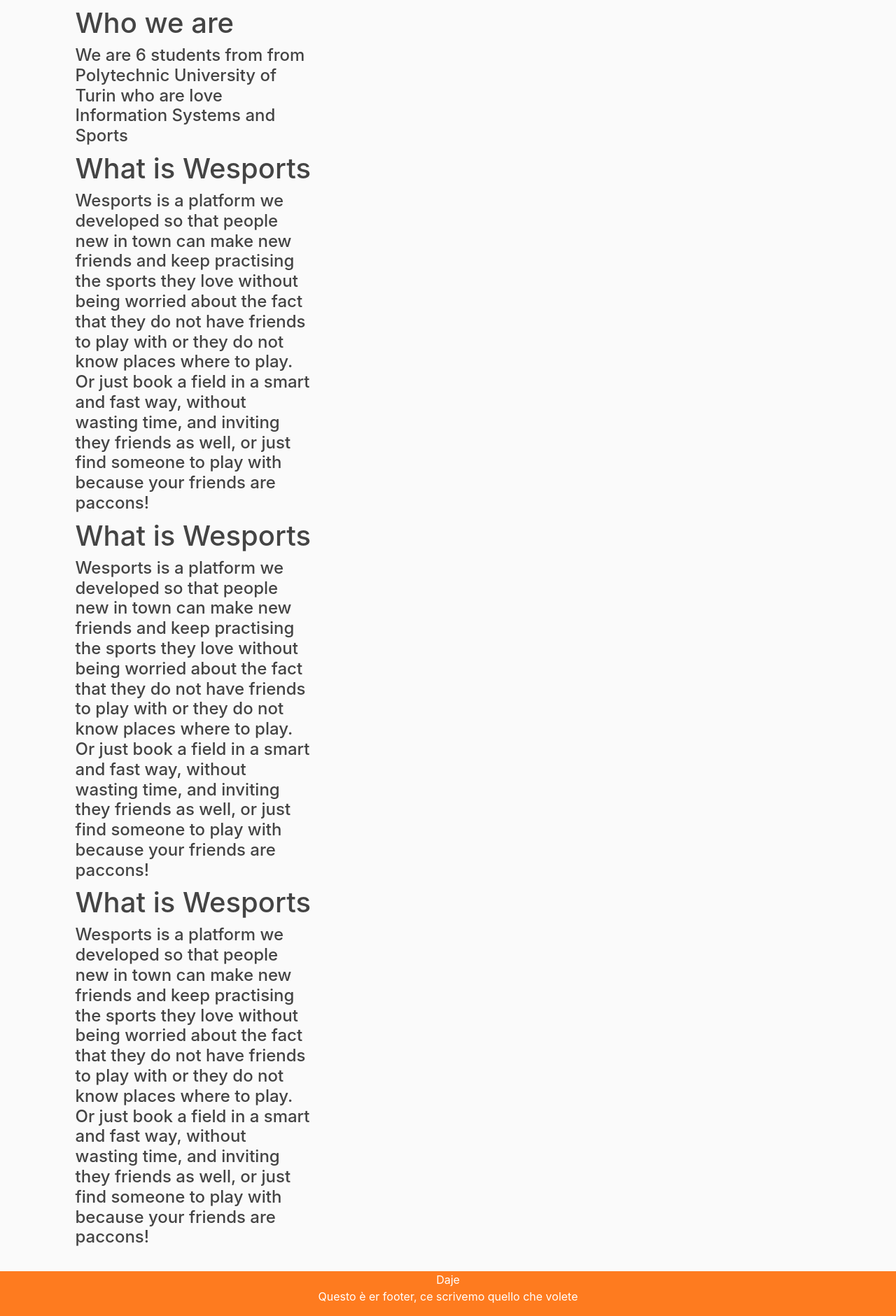
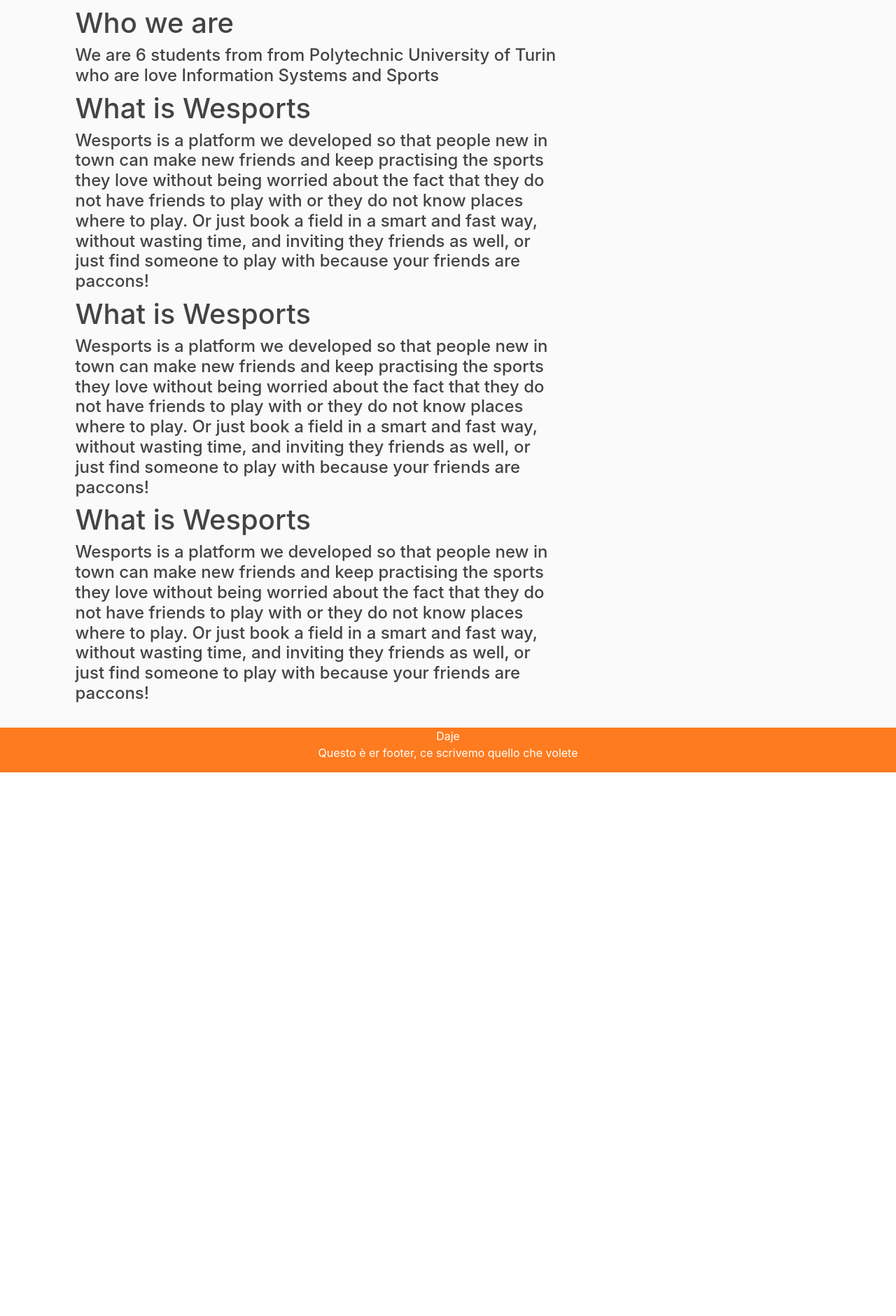
Before and after one commit to ddverce/weSport, a Flask app: page /about in a window 1280 px wide. Shown: the part 71-1952 px from the top of the page at 70% size. After the commit the page ends 1175 px from the top, so only its background shows below. Run offline with Flask 2, Linux system fonts and the light colour scheme; some libraries are stand-ins or nearby versions.

Commit message:
Footer and header bar adjusted inserted video in home page Register dropdown fixed Home page centered Page "About" started To be fixed: - right bar (keep only in the user page, fix layout) - Font - Text not going out of space - Fix right sidebar in user page (not symmetrical) - Margin between body and header

```diff
--- a/wesport/templates/layout.html
+++ b/wesport/templates/layout.html
@@ -82,7 +82,7 @@
     </header>
     <main role="main" class="container">
       <div class="row" >  <!--container to set where the flash messages arte displayed-->
-        <div class="col-md-8" style="margin-bottom: 50px; max-width: 400px;">
+        <div class="col-md-8" style="margin-bottom: 50px;">
             {% with messages = get_flashed_messages(with_categories=true) %}
                 {% if messages %}
                     {% for category , message in messages %}
--- a/wesport/templates/login.html
+++ b/wesport/templates/login.html
@@ -1,5 +1,6 @@
 {% extends "layout.html" %}
 {% block content %}
+        <div>
         <div class="content-section">
             <form method="post" action="">
                 {{ form.hidden_tag() }}
```
